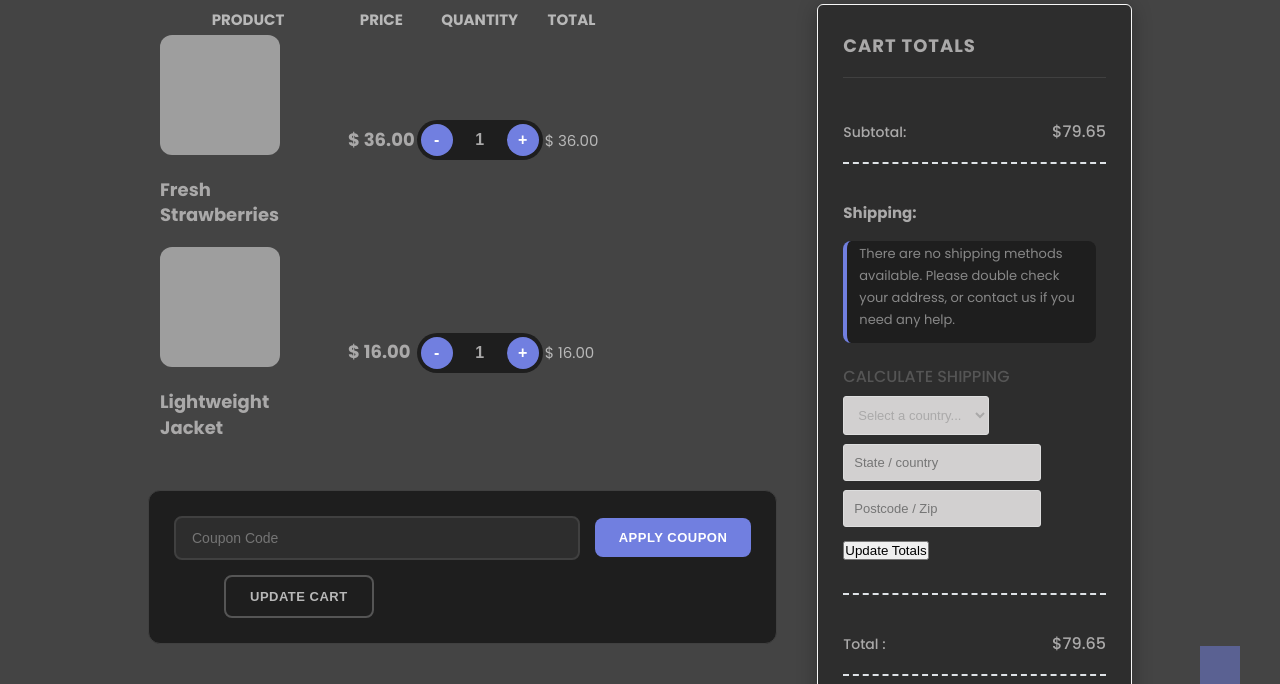
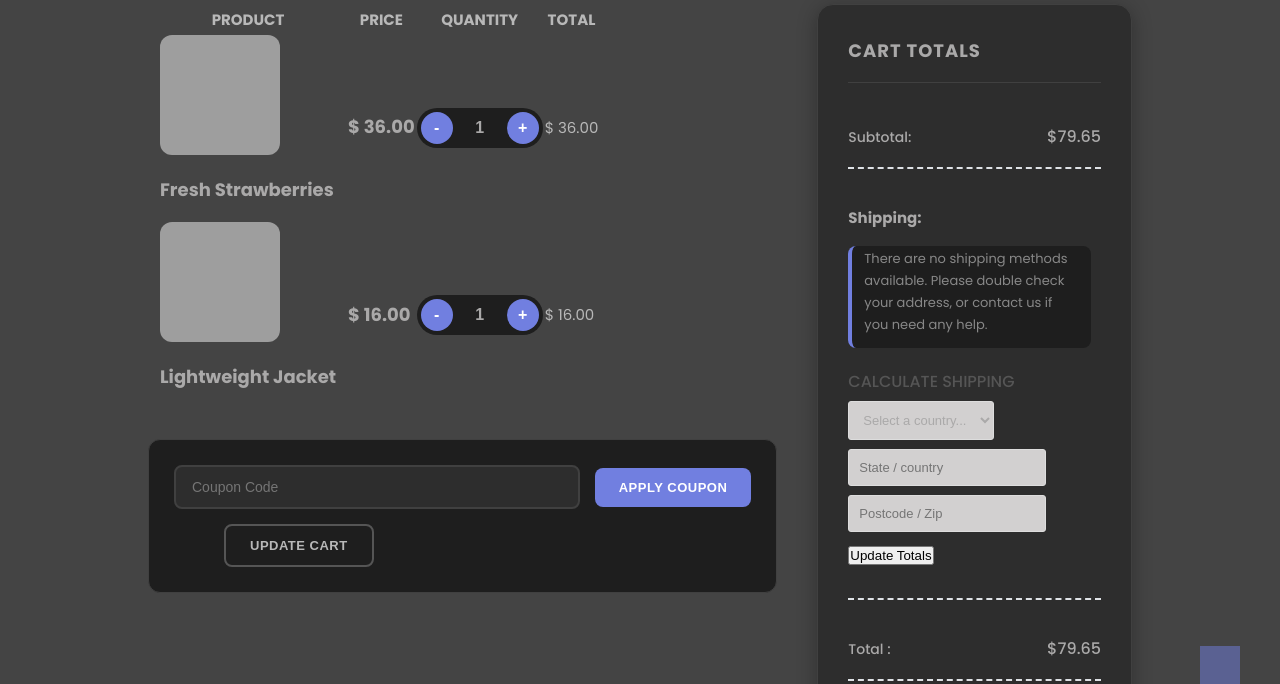
Before and after one commit to zezo2030/project-team5, a plain HTML site: page cart.html in a window 1280 px wide. Shown: the part 116-800 px from the top of the page. Drawn offline with Linux system fonts and the light colour scheme; grey boxes are pictures that could not be loaded; some icons are missing.

```diff
--- a/style.css
+++ b/style.css
@@ -778,7 +778,7 @@
  }
 
  .product-name {
-     width: 79%;
+     width: 100%;
      display: flex;
      justify-content: space-between;
      padding-top: 14px;
@@ -1830,14 +1830,14 @@
      transform: translateY(0);
  }
 
- /* Cart Totals Section */
- .cart-totals {
-     border: 1px solid #f7f7f7;
-     padding: 25px;
-     border-radius: 6px;
-     height: fit-content;
-     ;
- }
+ /*!* Cart Totals Section *!*/
+ /*.cart-totals {*/
+ /*    border: 1px solid #f7f7f7;*/
+ /*    padding: 25px;*/
+ /*    border-radius: 6px;*/
+ /*    height: fit-content;*/
+ /*    ;*/
+ /*}*/
 
  .totals-title {
      font-size: 18px;
```
